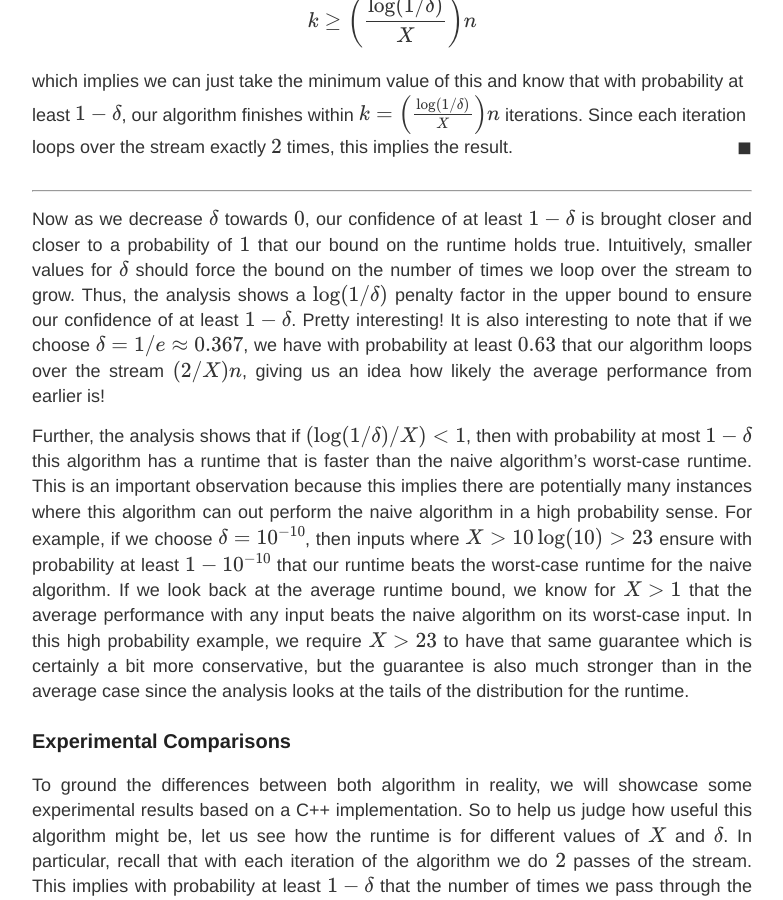
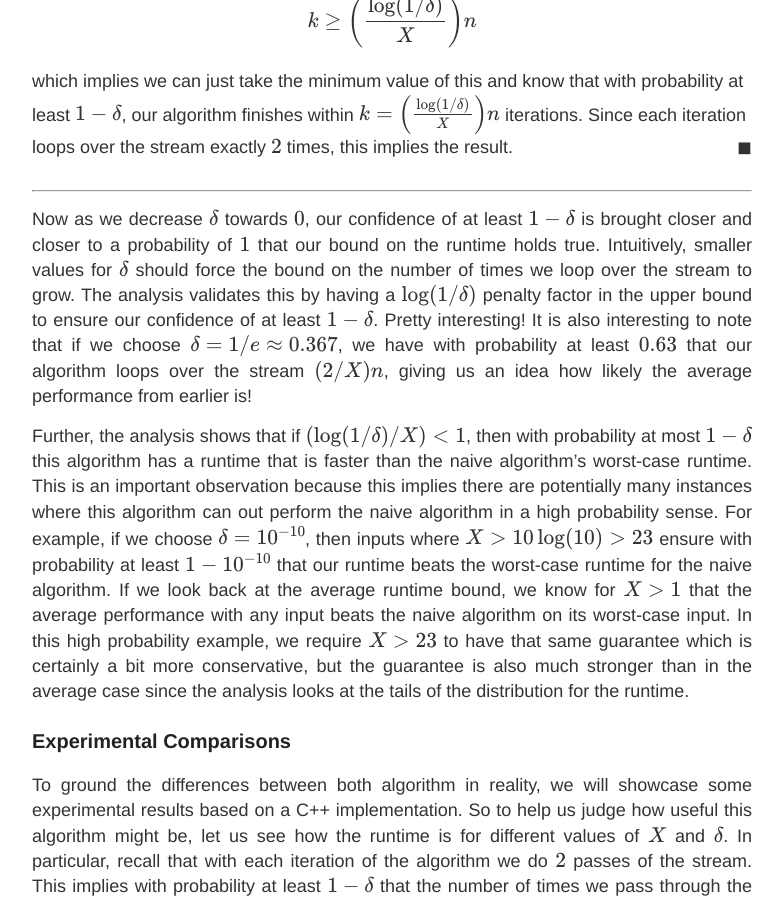
Before and after one commit to choward1491/choward1491.github.io, a Jekyll site: the page built from _posts/2020-7-25-Searching-Streams-for-the-Unknown.md, in a window 1280 px wide and 900 px high, scrolled down 7485 px. Shown: the whole window, without its empty margins (248-1031 px from the left). Built offline with Jekyll 4.4.1, drawn with Linux system fonts in a browser that asks for light colours; nearby versions of some CDN libraries; comment, search, counter and statistics services are not loaded.

Commit message:
push some changes.. streaming post

```diff
--- a/_posts/2020-7-25-Searching-Streams-for-the-Unknown.md
+++ b/_posts/2020-7-25-Searching-Streams-for-the-Unknown.md
@@ -205,7 +205,7 @@ Now the above probability corresponds to a _worst-case_ probability that our alg
 
 ---
 
-Now as we decrease $\delta$ towards $0$, our confidence of at least $1 - \delta$ is brought closer and closer to a probability of $1$ that our bound on the runtime holds true. Intuitively, smaller values for $\delta$ should force the bound on the number of times we loop over the stream to grow. Thus, the analysis shows a $\log(1/\delta)$ penalty factor in the upper bound to ensure our confidence of at least $1 - \delta$. Pretty interesting! It is also interesting to note that if we choose $\delta = 1/e \approx 0.367$, we have with probability at least $0.63$ that our algorithm loops over the stream $(2/X)n$, giving us an idea how likely the average performance from earlier is!
+Now as we decrease $\delta$ towards $0$, our confidence of at least $1 - \delta$ is brought closer and closer to a probability of $1$ that our bound on the runtime holds true. Intuitively, smaller values for $\delta$ should force the bound on the number of times we loop over the stream to grow. The analysis validates this by having a $\log(1/\delta)$ penalty factor in the upper bound to ensure our confidence of at least $1 - \delta$. Pretty interesting! It is also interesting to note that if we choose $\delta = 1/e \approx 0.367$, we have with probability at least $0.63$ that our algorithm loops over the stream $(2/X)n$, giving us an idea how likely the average performance from earlier is!
 
 Further, the analysis shows that if $\left(\log(1/\delta)/X\right) < 1$, then with probability at most $1 - \delta$ this algorithm has a runtime that is faster than the naive algorithm's worst-case runtime. This is an important observation because this implies there are potentially many instances where this algorithm can out perform the naive algorithm in a high probability sense. For example, if we choose $\delta = 10^{-10}$, then inputs where $X > 10 \log(10) > 23$ ensure with probability at least $1 - 10^{-10}$ that our runtime beats the worst-case runtime for the naive algorithm. If we look back at the average runtime bound, we know for $X > 1$ that the average performance with any input beats the naive algorithm on its worst-case input. In this high probability example, we require $X > 23$ to have that same guarantee which is certainly a bit more conservative, but the guarantee is also much stronger than in the average case since the analysis looks at the tails of the distribution for the runtime.
 
```
